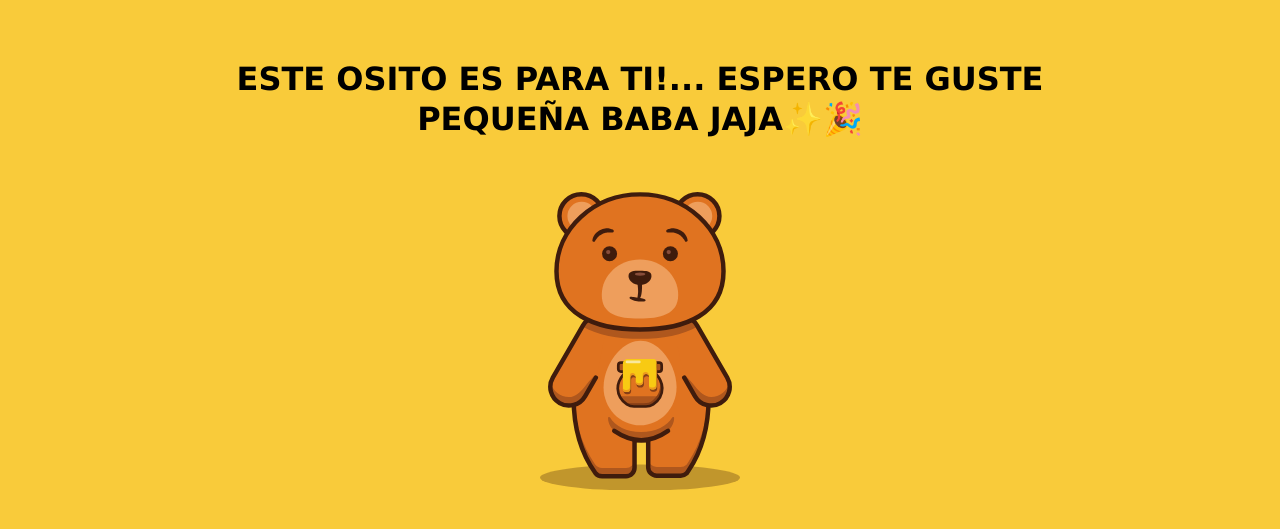
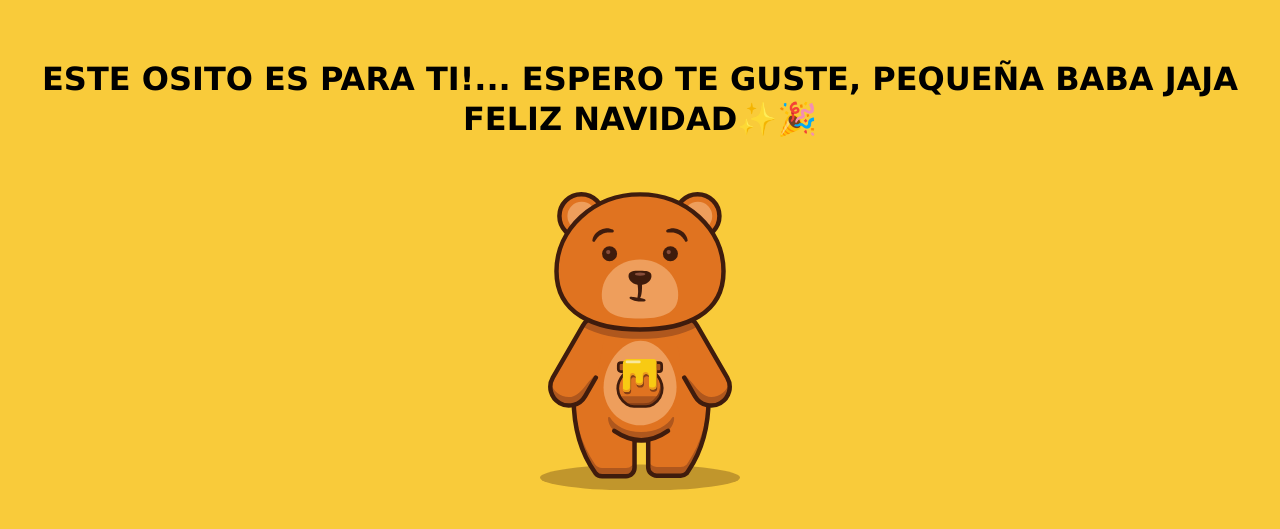
Before and after one commit to jssHerrera/osito, a plain HTML site: page index.html in a window 1280 px wide. Shown: the part 141-670 px from the top of the page. Drawn offline with Linux system fonts and the light colour scheme.

Commit message:
Update index.html

```diff
--- a/index.html
+++ b/index.html
@@ -44,8 +44,9 @@
   <body>
     <div class="caja">
       <p class="titulo">
-        Este osito es para ti!... espero te guste
-        <span>pequeña baba jaja✨🎉</span>
+        Este osito es para ti!...
+        <sapna>espero te guste, pequeña baba jaja</sapna>
+        <span>Feliz Navidad✨🎉</span>
       </p>
       <svg xmlns="http://www.w3.org/2000/svg" viewBox="0 -20 446.4 686.5">
         <g id="bear">
```
